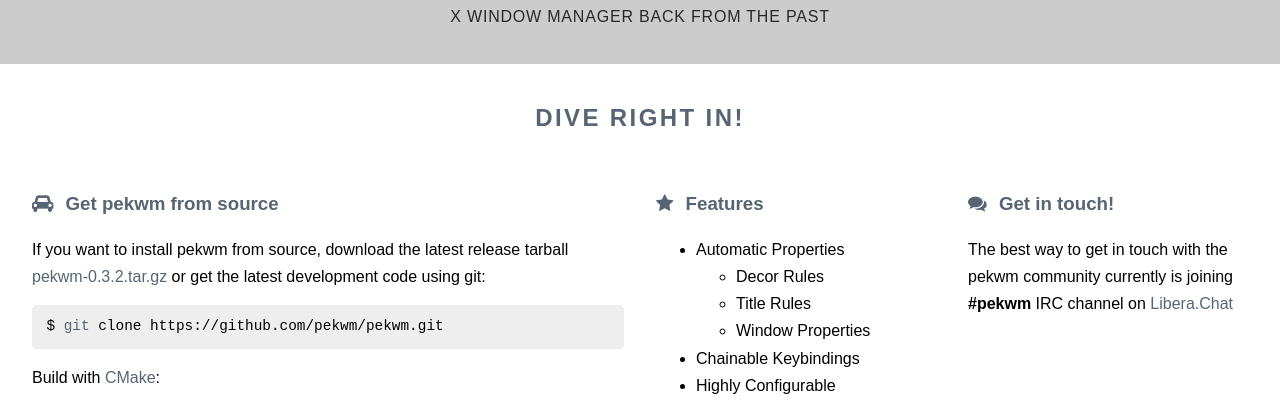
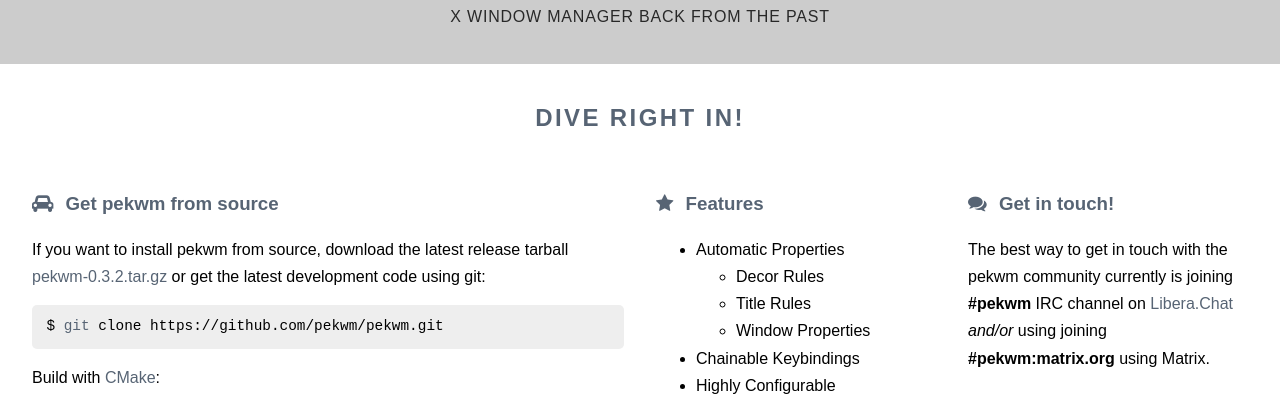
Before and after one commit to pekwm/pekwm.github.io, a plain HTML site: page index.html in a window 1280 px wide. Shown: the part 336-738 px from the top of the page. Drawn offline with nearby package versions, Linux system fonts and the light colour scheme.

Commit message:
Add reference to #pekwm:matrix.org

```diff
--- a/index.html
+++ b/index.html
@@ -103,8 +103,10 @@
             <p>
               The best way to get in touch with the pekwm community
               currently is joining <strong>#pekwm</strong> IRC channel
-              on <a href="https://libera.chat/">Libera.Chat</a>
-            </p>
+	      on <a href="https://libera.chat/">Libera.Chat</a>
+	      <em>and/or</em> using joining <strong>#pekwm:matrix.org</strong>
+	      using Matrix.
+	    </p>
           </div>
         </div>
       </div>
```
